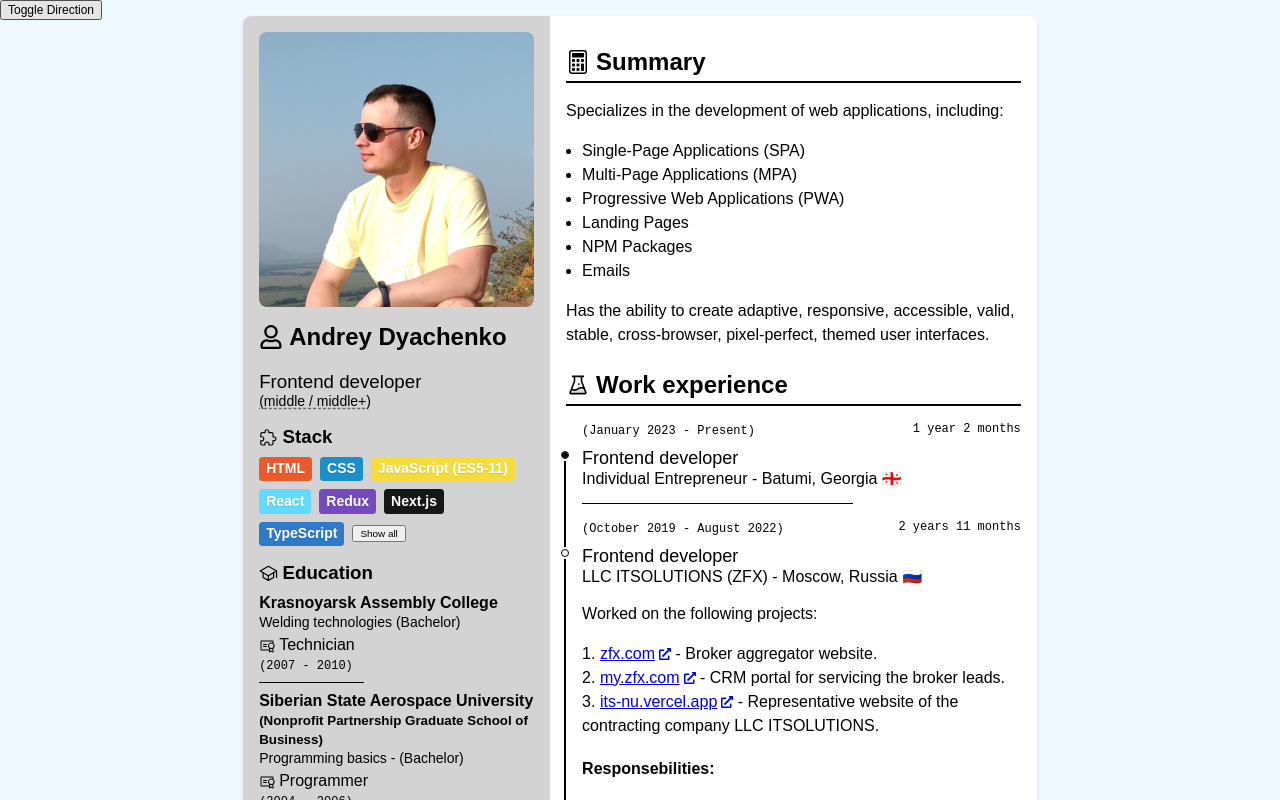
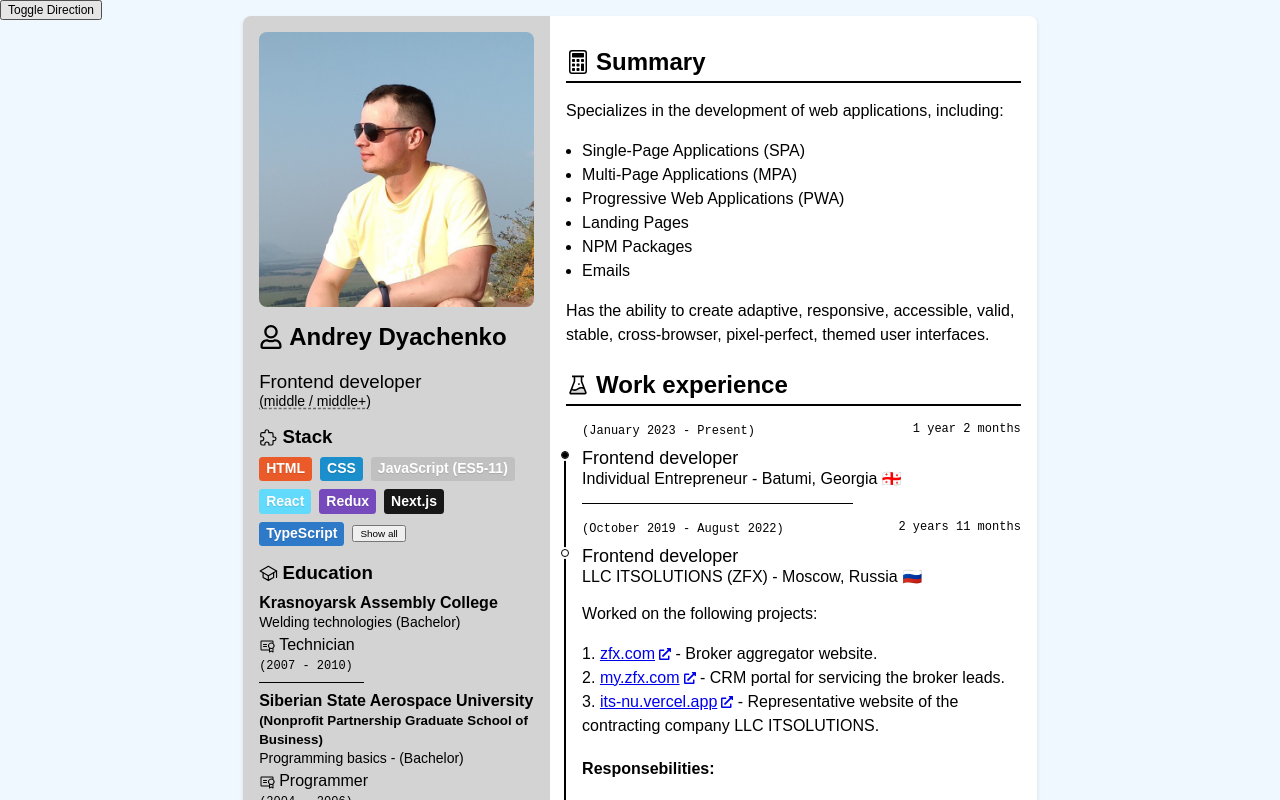
Before and after one commit to Andrew-Dyachenko/cv, a Next.js app: page / in a window 1280 px wide. Shown: the top 800 px of the page. Built offline with nearby package versions, Linux system fonts and the light colour scheme; a web font is replaced by a local one.

Commit message:
fix(stack): item background & text
Did't has correct background and has bad angularity text-shadow which is removed now at @print

```diff
--- a/app/components/Stack/stack.module.scss
+++ b/app/components/Stack/stack.module.scss
@@ -33,13 +33,14 @@
 		font-size: math.div(14, 16) + 0em;
 		padding: 0.125em 0.5em;
 		border-radius: 0.25em;
-		background: silver;
+		background: #c0c0c0;
 		font-weight: 800;
 		color: #fff;
 		text-shadow: 0 math.div(1, 16) + 0em math.div(1, 16) + 0em rgba(0, 0, 0, fibonacci.$asymp-xl);
 
 		@media print {
-			padding: 0;
+			background: #c0c0c0;
+			text-shadow: none;
 		}
 
 		&--html {
@@ -60,7 +61,7 @@
 			}
 		}
 
-		&--javascript_es5-11_ {
+		&--javascript_5-11_ {
 			$-bgc: #f5dc3d;
 			background-color: desaturate($-bgc, 0%);
 			// background-color: color.mix(#e4a125, #f0be24);
```
